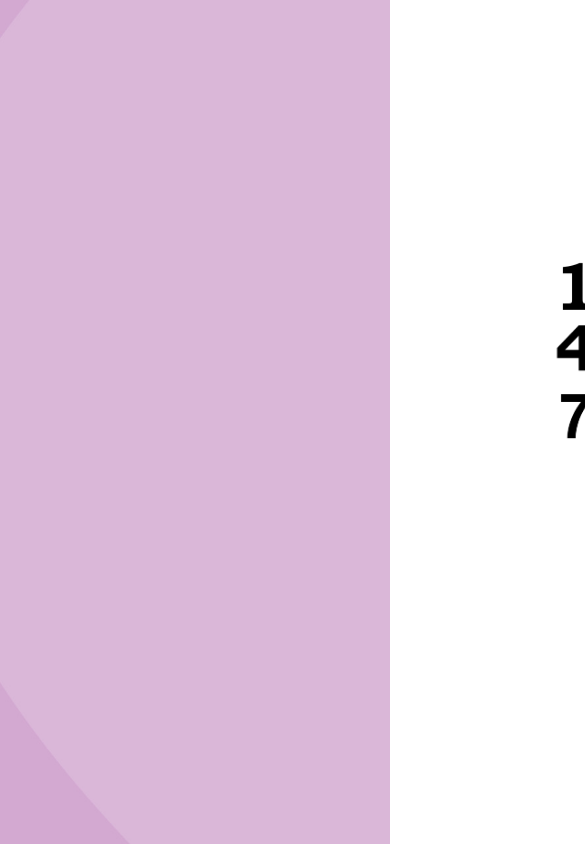
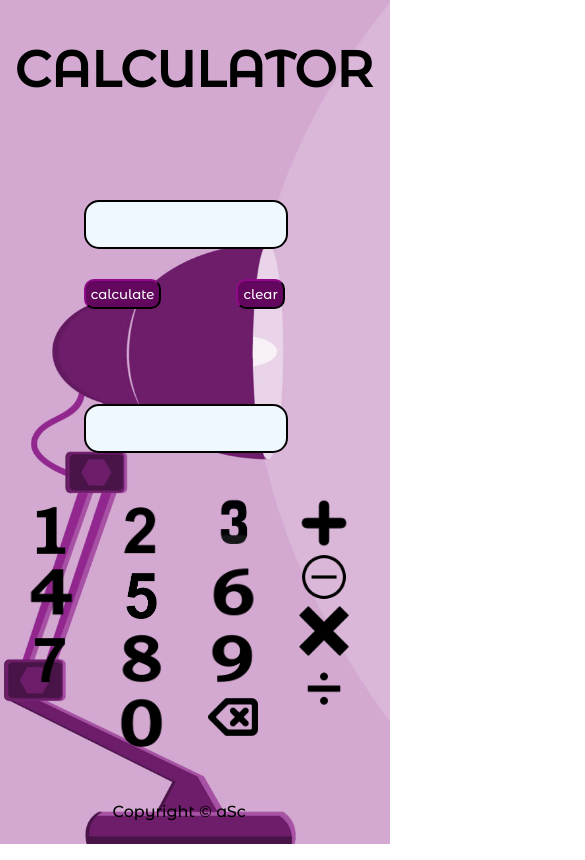
Before and after one commit to ChandelAnish/calculator, a plain HTML site: page index.html in a window 390 px wide. Shown: the top 860 px of the page, 585 px wide, since content can reach past the window. Drawn offline with Linux system fonts and the light colour scheme.

Commit message:
added responsive css

```diff
--- a/calculator.css
+++ b/calculator.css
@@ -33,6 +33,10 @@ body
 .container
 {
     width: 600px;
+    display: flex;
+}
+.numandoper
+{
     display: flex;
 }
 .operator
--- a/index.html
+++ b/index.html
@@ -6,6 +6,7 @@
     <meta name="viewport" content="width=device-width, initial-scale=1.0">
     <title>calculator</title>
     <link rel="stylesheet" href="calculator.css">
+    <link rel="stylesheet" href="phone.css">
     <!-- fonts -->
     <link rel="preconnect" href="https://fonts.googleapis.com">
     <link rel="preconnect" href="https://fonts.gstatic.com" crossorigin>
@@ -20,6 +21,7 @@
             CALCULATOR
         </h1>
         <div class="container">
+            <div class="numandoper">
                 <div class="numbers">
                     <img src="./assets/1.png" onclick="fun('1')" alt="1">
                     <img src="./assets/2.png" onclick="fun('2')" alt="2">
@@ -43,6 +45,7 @@
                     <img src="./assets/multiply.png" onclick="fun('*')" alt="multiply">
                     <img src="./assets/divide.png" onclick="fun('/')" alt="divide">
                 </div>
+            </div>
             <div class="display">
                 <p id="display"></p>
                 <div class="btncontainer">
--- /dev/null
+++ b/phone.css
@@ -0,0 +1,47 @@
+@media only screen and (max-width:430px)
+{
+    body
+    {
+        display: flex;
+        align-items: center;
+        justify-content: center;
+        width: 44vh;
+        /* height: 100vh; */
+    }
+    .container0::before
+    {
+        /* width: 46vh; */
+        /* height: 100vh; */
+        background: url("assets/background\ croped.jpg") no-repeat center/cover;
+    }
+    .container0
+    {
+        display: flex;
+    }
+    .container0 h1
+    {
+        font-size: 50px;
+        width: 380px;
+        margin: 0px 0px 100px 0px;
+    }
+    .container
+    {
+        flex-direction: column-reverse;
+        display: flex;
+        width: 330px;
+        margin: 0px 0px 0px 22px;
+    }
+    .numandoper
+    {
+        display: flex;
+        width: 325px;
+    }
+    .display
+    {
+        margin:0px 0px 45px -17px;
+    }
+    footer
+    {
+        margin: 45px 0px 0px 98px;
+    }
+}
```
Also changed, not shown: assets/background croped.jpg (added). Lines whose indentation alone changed are shown as unchanged.
